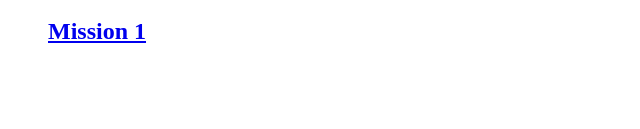
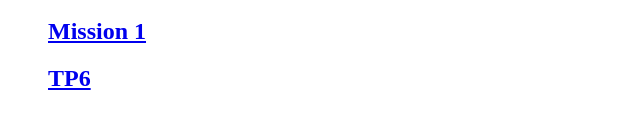
Before and after one commit to robinschapiro/travauxbts, a plain HTML site: page index.html in a window 1280 px wide. Shown: the part 343-472 px from the top of the page, 0-640 px from the left. Drawn offline with Linux system fonts and the light colour scheme.

Commit message:
Update index.html

```diff
--- a/index.html
+++ b/index.html
@@ -24,6 +24,8 @@
 
 <h2> <a href="mission1.html" > Mission 1</a> </h2>
 
+	<h2> <a href="tp6.html" >  TP6 </a> </h2>
+
 </li>
 
 </ol>
```
